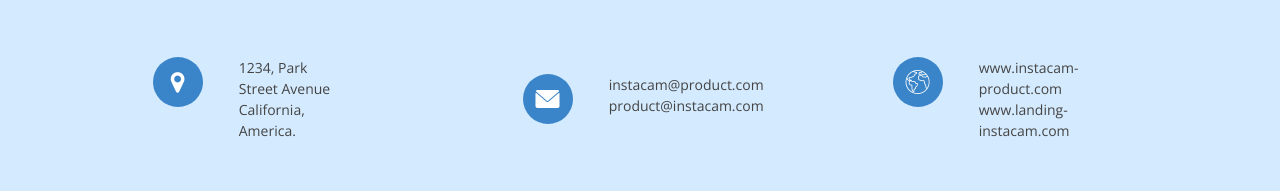
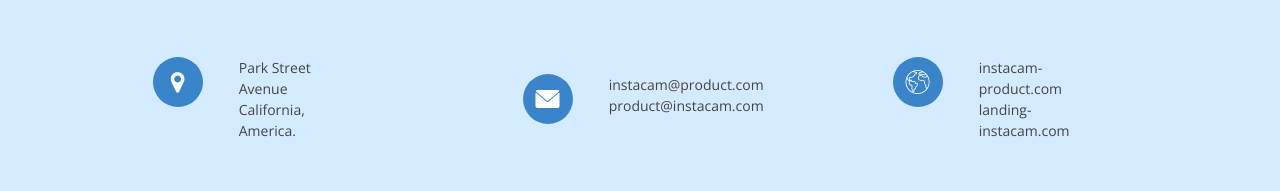
Before and after one commit to Faisalhasan7/Instacam, a plain HTML site: page index.html in a window 1280 px wide. Shown: the part 5502-5693 px from the top of the page. Drawn offline with nearby package versions, Linux system fonts and the light colour scheme.

Commit message:
Update index.html

```diff
--- a/index.html
+++ b/index.html
@@ -680,7 +680,7 @@
                                 </div>
                                 <div class="col-lg-6 col-md-8">
                                     <div class="footer-email">
-                                        <span>1234, Park Street Avenue</span>
+                                        <span>Park Street Avenue</span>
                                         <span>California, America.</span>
                                     </div>
                                 </div>
@@ -715,8 +715,8 @@
                                 </div>
                                 <div class="col-lg-6 col-md-8">
                                     <div class="footer-email">
-                                        <span>www.instacam-product.com</span>
-                                        <span>www.landing-instacam.com</span>
+                                        <span>instacam-product.com</span>
+                                        <span>landing-instacam.com</span>
                                     </div>
                                 </div>
                             </div>
```
